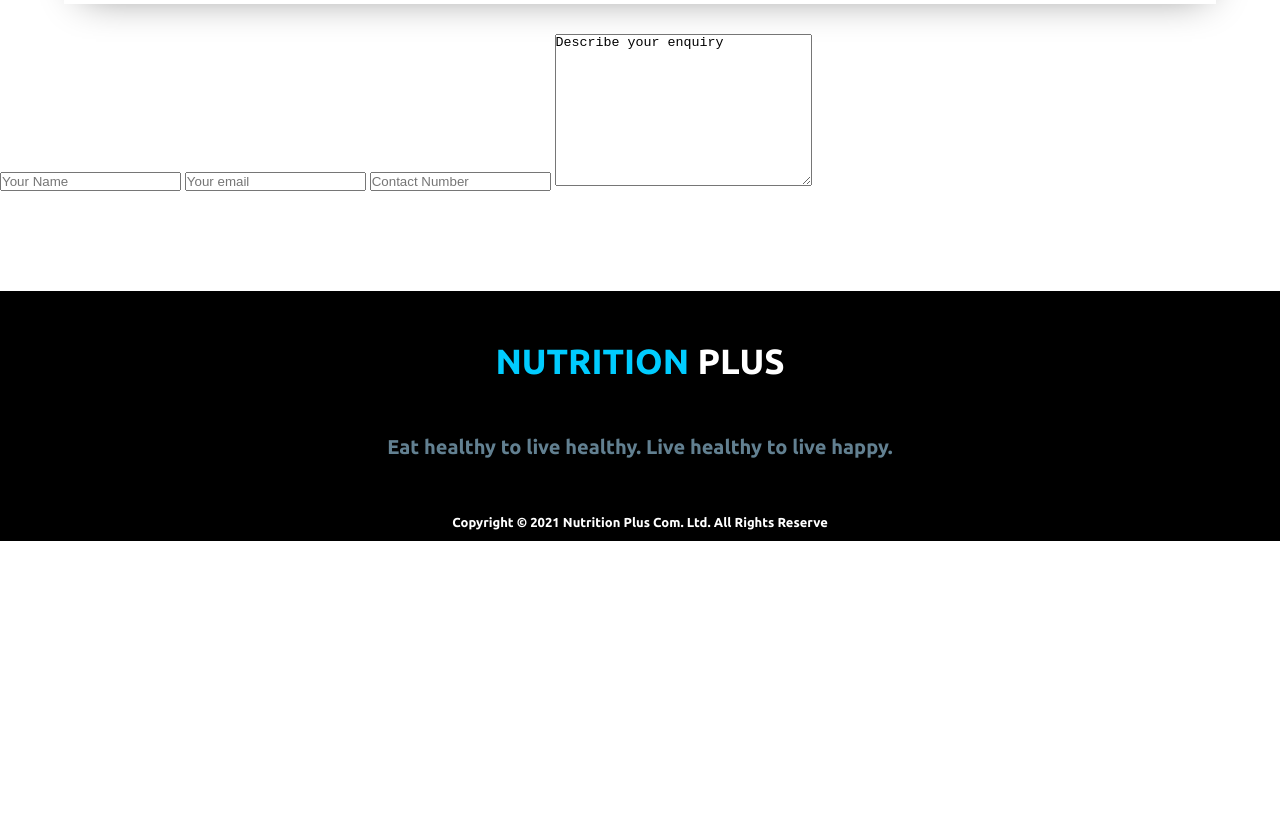
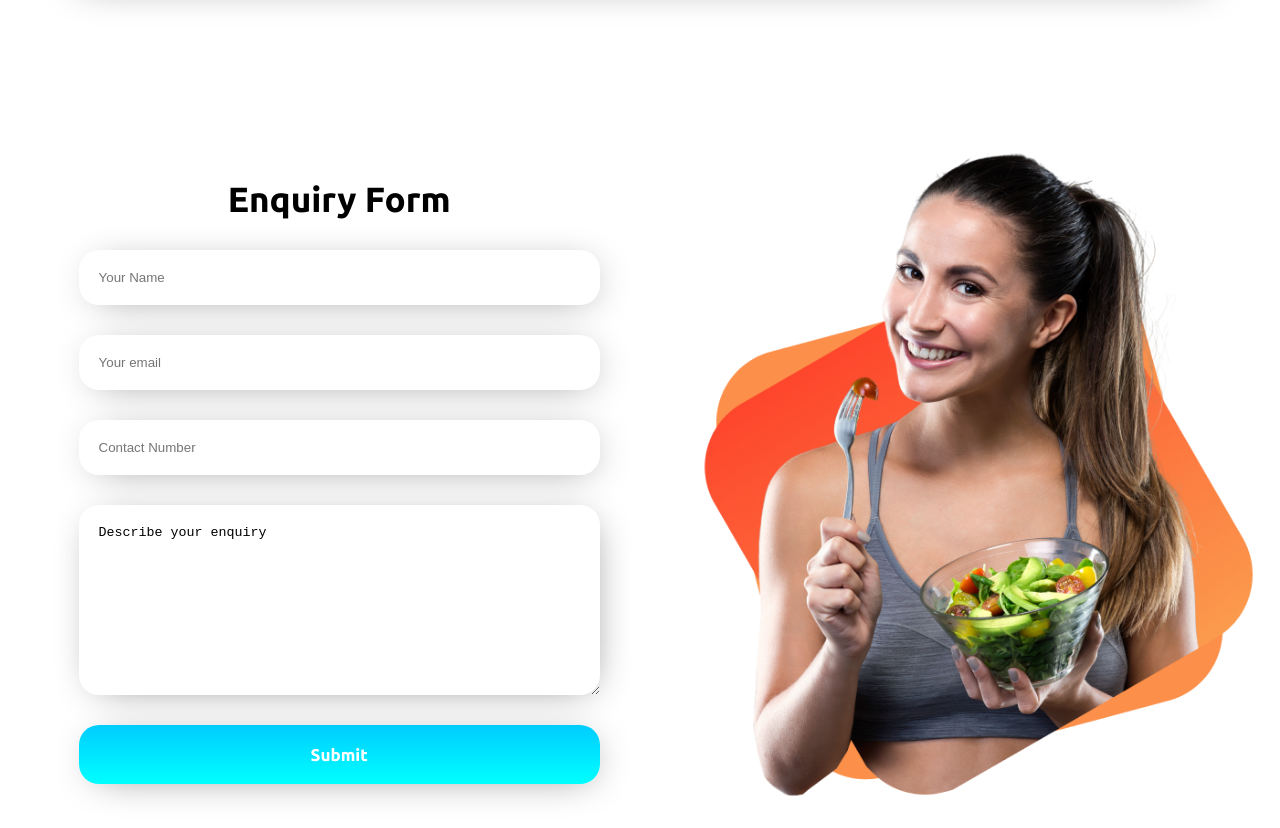
Before and after one commit to supravatsarkar/nutrition-plus, a plain HTML site: page index.html in a window 1280 px wide. Shown: the part 2340-3168 px from the top of the page. Before the commit the page ends 2881 px from the top, so only its background shows below. Drawn offline with Linux system fonts and the light colour scheme.

Commit message:
[add] enquiry section

```diff
--- a/index.html
+++ b/index.html
@@ -21,7 +21,8 @@
                 <h1>Stay Healthy</h1>
                 <h1>With Nutrition Plus</h1>
             </div>
-            <p>Join with us and change your food & life style just in 20 days. We don’t give any amulets we provide with a
+            <p>Join with us and change your food & life style just in 20 days. We don’t give any amulets we provide with
+                a
                 healthy
                 nutritious Food.</p>
             <a class="link-btn" href="https://github.com/supravatsarkar" target="_blank">Order Food</a>
@@ -36,8 +37,11 @@
         </div>
         <div class="half-div">
             <h2 class="heading-tag">About Us</h2>
-            <p>There is nothing special to say about us because you will tell us about our service in a few days. We deliver as many healthy and nutritious foods as you can to keep your body healthy. We provide 24x7 hour service. The biggest thing is that we make everything with organic ingredients</p>
-            <a class="link-btn" href="https://www.linkedin.com/in/supravat-sarkar-4660161b9/" target="_blank">Contact Us</a>
+            <p>There is nothing special to say about us because you will tell us about our service in a few days. We
+                deliver as many healthy and nutritious foods as you can to keep your body healthy. We provide 24x7 hour
+                service. The biggest thing is that we make everything with organic ingredients</p>
+            <a class="link-btn" href="https://www.linkedin.com/in/supravat-sarkar-4660161b9/" target="_blank">Contact
+                Us</a>
         </div>
     </section>
 
@@ -50,19 +54,22 @@
         </div>
         <div class="receipe-item flexible-container">
             <div class="one-third-area">
-                <img src="images/Project Cover.jpg"alt="Receipe Imgae">
+                <img src="images/Project Cover.jpg" alt="Receipe Imgae">
                 <h3>Dirty Almond Rice</h3>
-                <p>This dirty almond rice is healthy and easy recipe made with raw almonds along with boiled rice and some spices and tangy lemon juice.</p>
+                <p>This dirty almond rice is healthy and easy recipe made with raw almonds along with boiled rice and
+                    some spices and tangy lemon juice.</p>
             </div>
             <div class="one-third-area">
-                <img src="images/Project Cover.png"alt="Receipe Imgae">
+                <img src="images/Project Cover.png" alt="Receipe Imgae">
                 <h3>Dahi Kanji</h3>
-                <p>Dahi Kanji that resembles North Indian kadhi is an authentic Odia dish made by using curd and is perfect for any kind of occasion.</p>
+                <p>Dahi Kanji that resembles North Indian kadhi is an authentic Odia dish made by using curd and is
+                    perfect for any kind of occasion.</p>
             </div>
             <div class="one-third-area">
-                <img src="images/Project Cover8.png"alt="Receipe Imgae">
+                <img src="images/Project Cover8.png" alt="Receipe Imgae">
                 <h3>Palak Egg Curry</h3>
-                <p>Palak egg curry is a delicious Indian curry recipe made with a combination of boiled eggs cooked in a luscious spinach gravy. </p>
+                <p>Palak egg curry is a delicious Indian curry recipe made with a combination of boiled eggs cooked in a
+                    luscious spinach gravy. </p>
             </div>
         </div>
     </section>
@@ -80,19 +87,27 @@
             <p>Dribbble Shot Likes</p>
         </div>
     </section>
-    <section class="enquiry-section">
+    <section class="enquiry-section flexible-container">
+        <div class="half-div">
+            <h3>Enquiry Form</h3>
             <form action="#">
-            <input type="name" name="" id="" placeholder="Your Name">
-            <input type="email" name="" id="" placeholder="Your email">
-            <input type="number" name="" id="" placeholder="Contact Number">
-            <textarea name="" id="" cols="30" rows="10">Describe your enquiry</textarea>
+                <input class="input" type="name" name="" id="" placeholder="Your Name">
+                <input class="input" type="email" name="" id="" placeholder="Your email">
+                <input class="input" type="number" name="" id="" placeholder="Contact Number">
+                <textarea class="input" name="" id="" cols="30" rows="10">Describe your enquiry</textarea>
             </form>
+            <a class="link-btn input" href="">Submit</a>
+        </div>
+        <div class="half-div">
+            <img src="images/enquiry-img.png" alt="">
+        </div>
+
     </section>
 
     <footer>
         <h3><span class="orange-color">NUTRITION</span> PLUS</h3>
         <p>Eat healthy to live healthy. Live healthy to live happy.</p>
-        <p class="copyright-msg">Copyright  &copy; 2021 Nutrition Plus Com. Ltd. All Rights Reserve</p>
+        <p class="copyright-msg">Copyright &copy; 2021 Nutrition Plus Com. Ltd. All Rights Reserve</p>
     </footer>
 
 </body>
--- a/style.css
+++ b/style.css
@@ -96,16 +96,17 @@ p{
     padding-bottom: 30px;
 }
 .receipe-item{
-    margin-left: 30px;
+    margin: 0 auto;
 }
 .one-third-area{
-    width: 27%;
+    width: 26%;
     /* border: 2px solid black; */
-    margin-left: 55px;
-    height: 510px;
+    /* margin-left: 55px; */
+    margin: 0 auto;
+    height: 495px;
     border-radius: 25px;
     box-shadow: 4px 5px 39px -14px grey;
-    padding:8px;
+    padding: 8px;
 }
 
 .one-third-area img{
@@ -122,9 +123,10 @@ p{
 /* Social Activity Section */
 .social-activity-section{
     /* border: 2px solid black; */
+    /* margin-top: 150px; */
     height: 230px;
     width: 90%;
-    margin: 30px auto;
+    margin: 100px auto;
     box-shadow: 4px 5px 39px -14px grey;
 }
 .social-item{
@@ -134,6 +136,30 @@ p{
 .social-item p{
     font-size: 16px;
     color: gray;
+}
+
+/* Enquiru Section */
+.enquiry-section{
+    /* border:2px solid black; */
+    margin-top: 150px;
+}
+.enquiry-section .half-div{
+    /* border: 1px solid red; */
+    text-align: center;
+}
+.enquiry-section .half-div a{
+    display: block;
+    margin: 0 auto;
+    text-align: center;
+}
+.input{
+    display: block;
+    margin: 30px auto;
+    width: 80%;
+    padding:20px;
+    border-radius: 20px;
+    border: 0px;
+    box-shadow: 4px 5px 39px -14px grey;
 }
 
 /* Footer Section */
```
Also changed, not shown: images/enquiry-img.png (added). Lines whose indentation alone changed are shown as unchanged.
